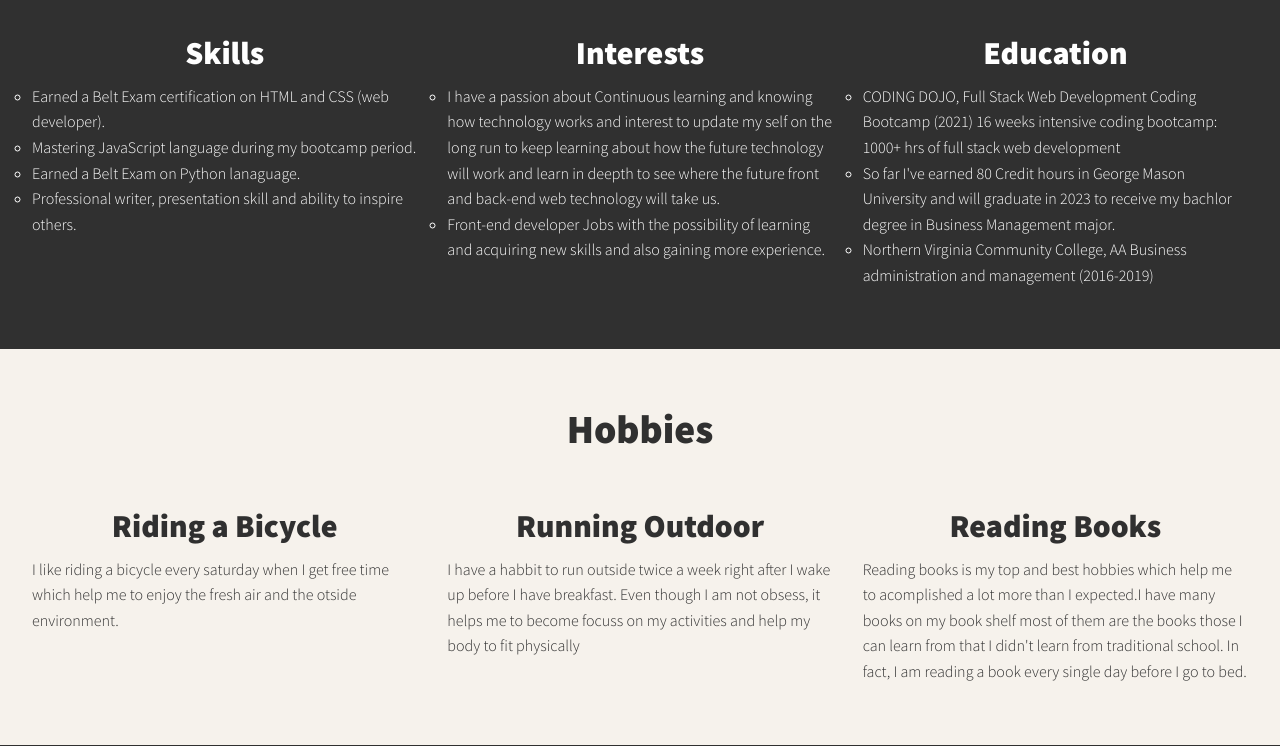
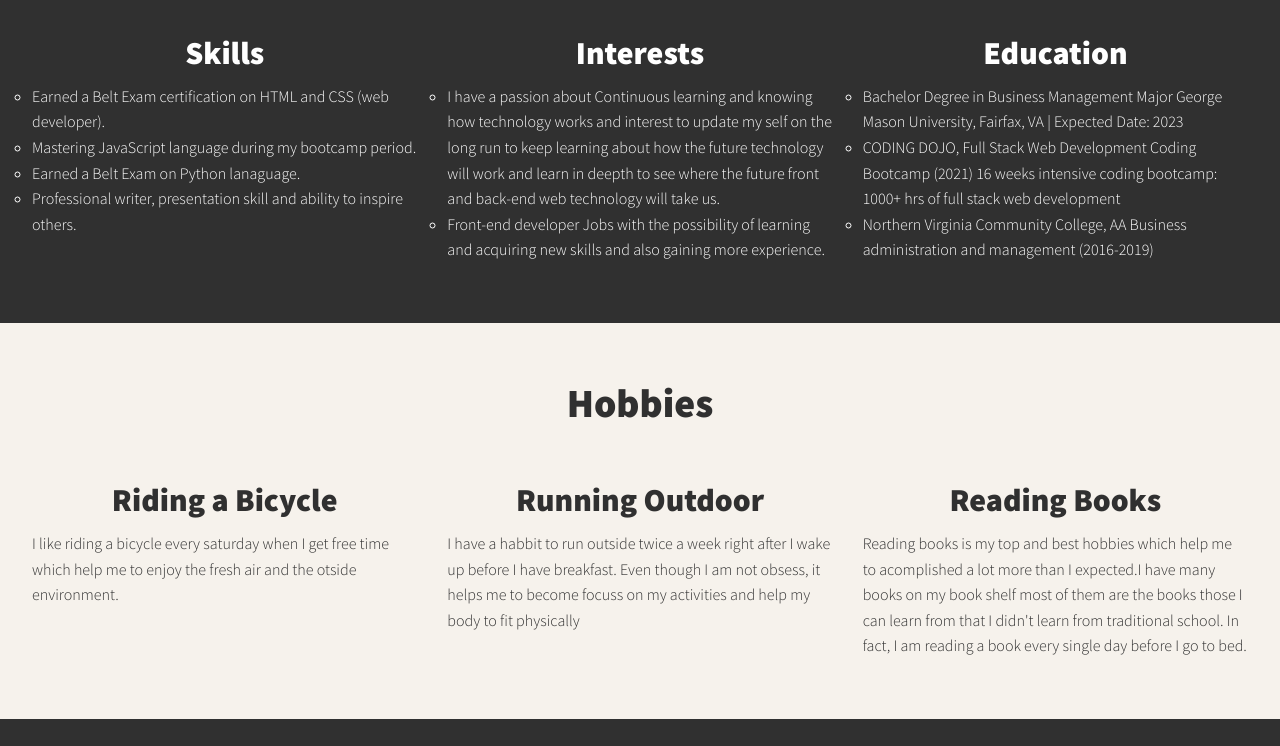
Before and after one commit to davidGJcd/portfolio, a plain HTML site: page index.html in a window 1280 px wide. Shown: the part 1528-2274 px from the top of the page. Drawn offline with Linux system fonts and the light colour scheme.

Commit message:
initial commit

```diff
--- a/index.html
+++ b/index.html
@@ -124,9 +124,10 @@
                     <div class="text-block">
                         <h3>Education</h3>
                         <ul>
+                            <li>Bachelor Degree in Business Management Major
+                                George Mason University, Fairfax, VA | Expected Date: 2023</li>
                             <li>CODING DOJO, Full Stack Web Development Coding Bootcamp (2021)
                                 16 weeks intensive coding bootcamp: 1000+ hrs of full stack web development</li>
-                            <li>So far I've earned 80 Credit hours in George Mason University and will graduate in 2023 to receive my bachlor degree in Business Management major.</li>
                             <li>Northern Virginia Community College, AA Business administration and management (2016-2019)</li>
                         </ul>
                     </div>
```
